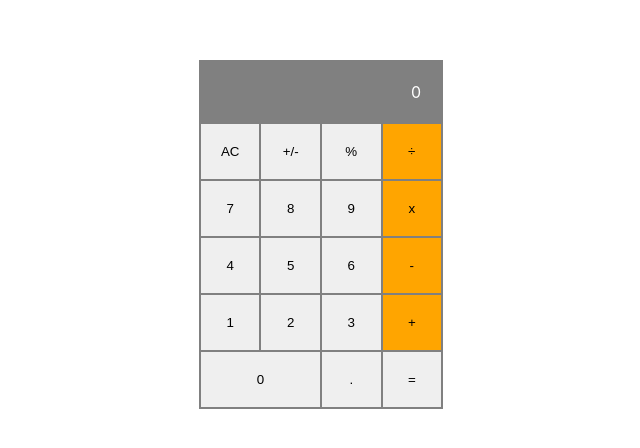
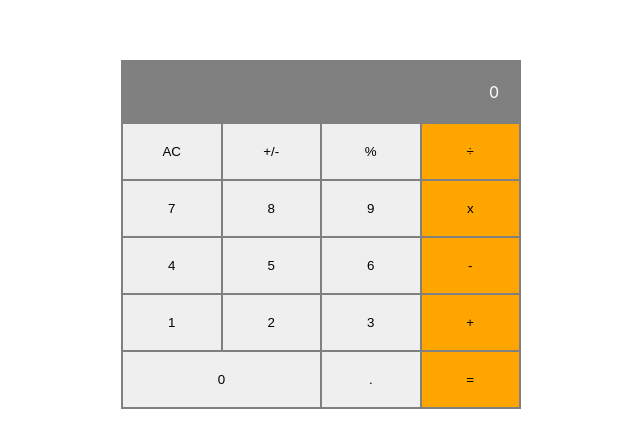
Before and after one commit to piero-vic/math-magicians, a React (Create React App) app: page / in a window 1280 px wide. Shown: the part 166-614 px from the top of the page, without its empty margins (319-959 px from the left). Built offline with nearby package versions, Linux system fonts and the light colour scheme.

Commit message:
Edit style

```diff
--- a/src/components/Calculator.css
+++ b/src/components/Calculator.css
@@ -5,7 +5,7 @@
 .Calculator {
   display: grid;
   grid-template-columns: repeat(4, 1fr);
-  max-width: 600px;
+  width: 400px;
   border: 1px solid grey;
   margin: auto;
 }
--- a/src/components/Calculator.js
+++ b/src/components/Calculator.js
@@ -24,7 +24,7 @@ function Calculator() {
       <button className="operation-btn" type="button">+</button>
       <button className="two-col" type="button">0</button>
       <button type="button">.</button>
-      <button type="button">=</button>
+      <button className="operation-btn" type="button">=</button>
     </div>
   );
 }
```
